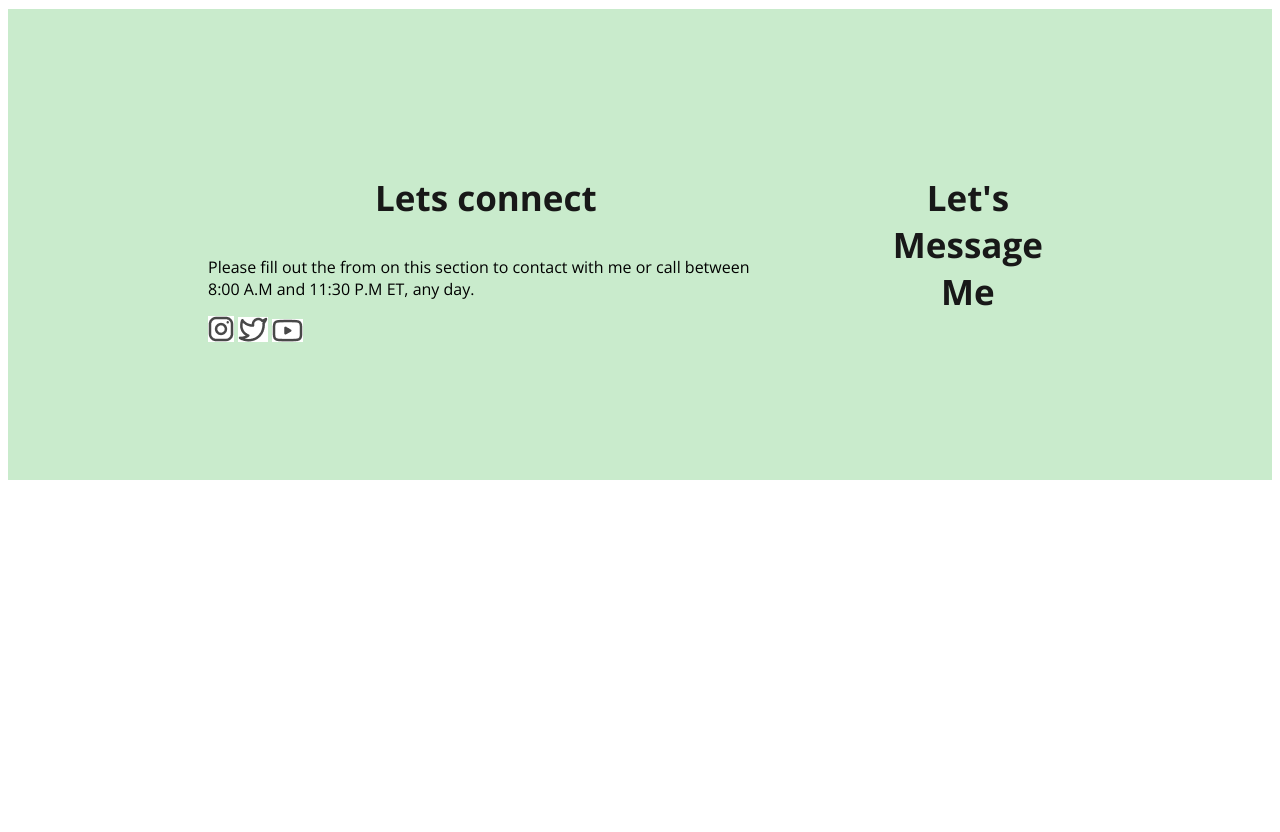
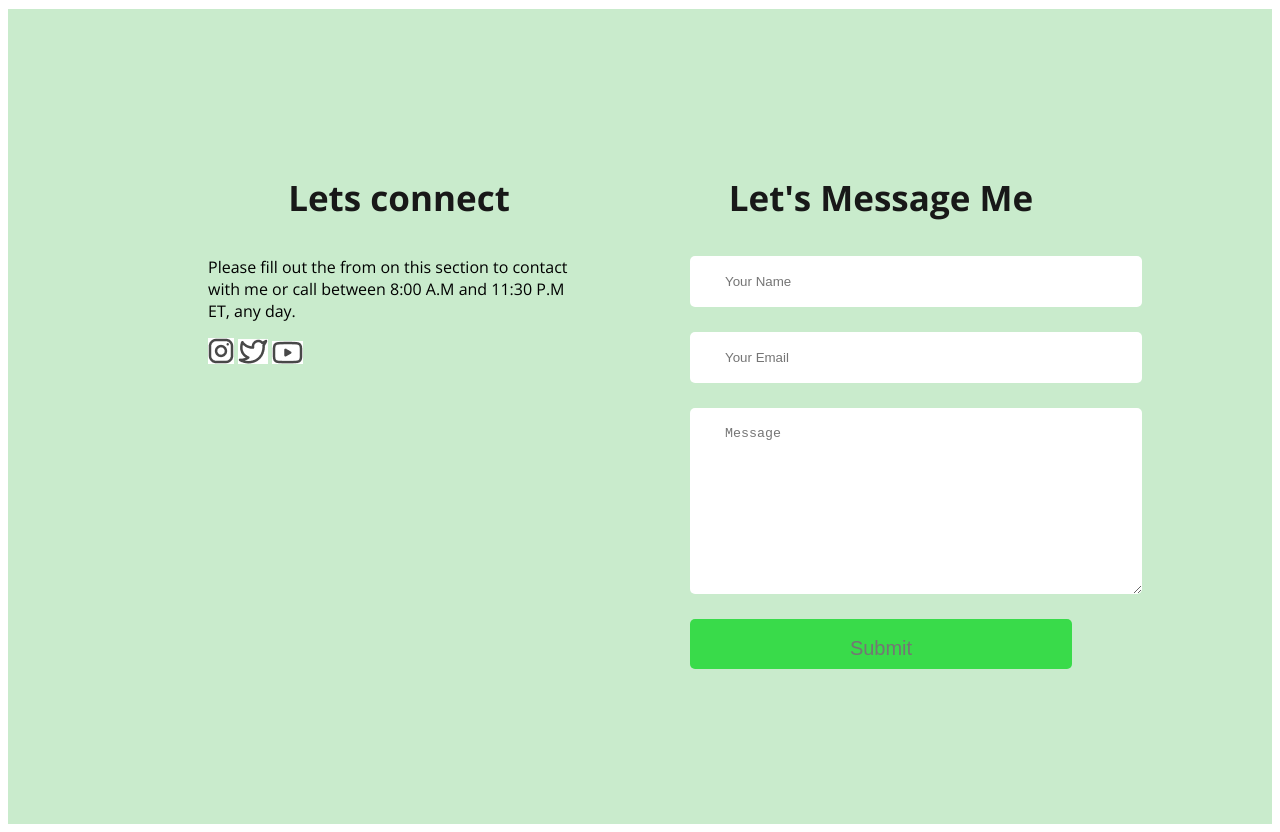
Before and after one commit to hmmirajulislammiru/my-first-portfolio-website, a plain HTML site: page index.html in a window 1280 px wide. Shown: the part 3820-4652 px from the top of the page. Before the commit the page ends 4308 px from the top, so only its background shows below. Drawn offline with nearby package versions, Linux system fonts and the light colour scheme.

Commit message:
finished footer section with contact form

```diff
--- a/index.html
+++ b/index.html
@@ -204,6 +204,12 @@
         </div>
         <div class="footer-column">
             <h3 class="section-title">Let's Message Me</h3>
+            <form class="contact" action="">
+                <input type="text" placeholder="Your Name">
+                <input type="email" name="" placeholder="Your Email" id="">
+                <textarea name="" placeholder="Message" id="" cols="30" rows="10"></textarea>
+                <input class="btn-primary" type="submit" value="Submit">
+            </form>
         </div>
 
 
--- a/styles/portfolio.css
+++ b/styles/portfolio.css
@@ -194,9 +194,27 @@ background: #39DB4A;
  /* footer style */
  footer{
     display: flex;
+    gap: 100px;
     padding: 130px 200px;
+    margin-top: 100px;
+    background-color: #c9ebcc;;
 
-    gap: 100px;
-    background-color: #c9ebcc;;
-    margin-top: 100px;
 }
+
+.footer-column{
+    width: 50%;
+}
+.footer-links a{
+    margin: 25px;
+}
+.contact input,[type="text"], .contact input[type="email"], textarea{
+    display: block;
+    margin-bottom: 25px;
+    padding: 18px 35px;
+    color: #757575;
+    border-radius: 5px;
+    background-color: var(--white- color, #FFF);
+    border: 0px;
+    width: 100%;
+
+}
```
